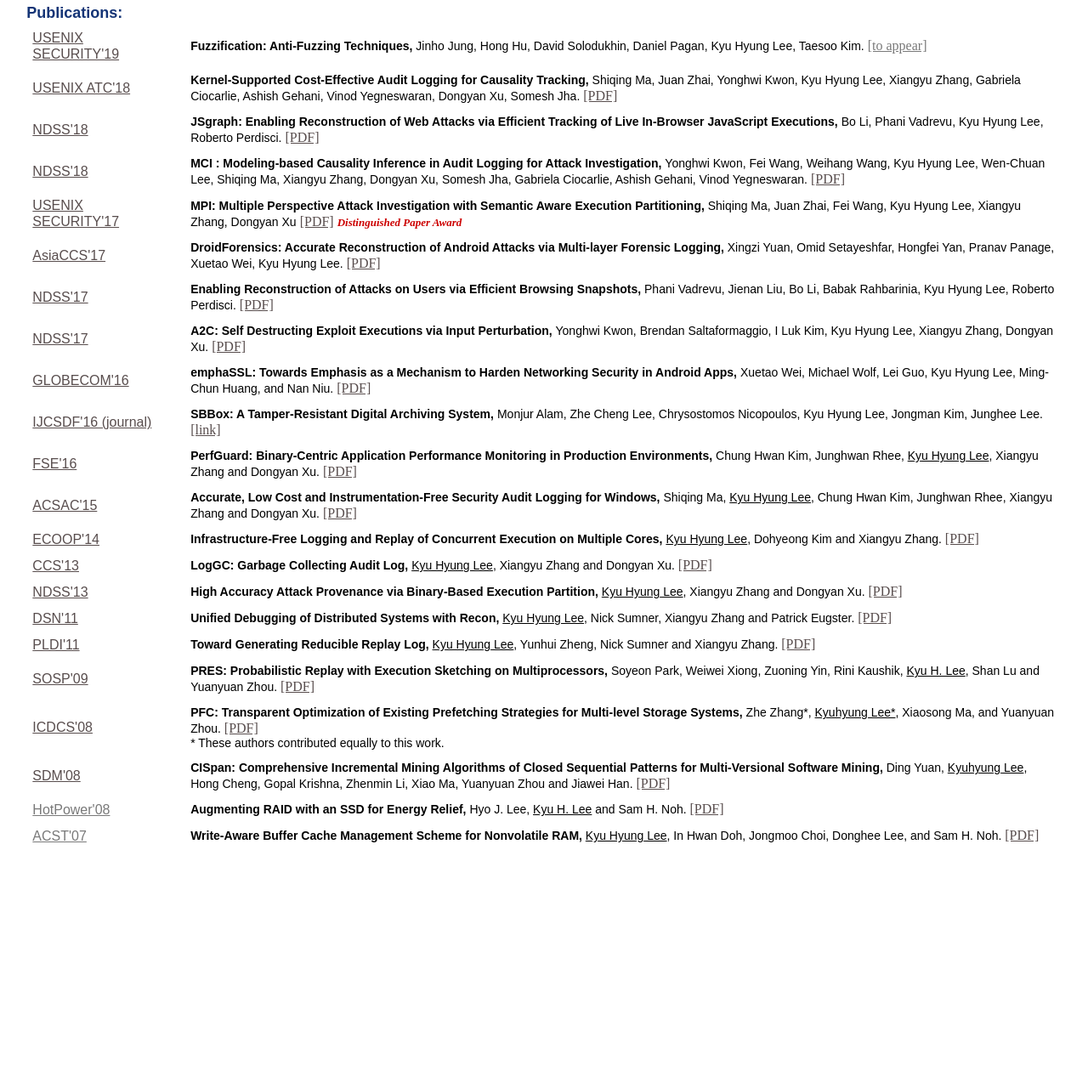
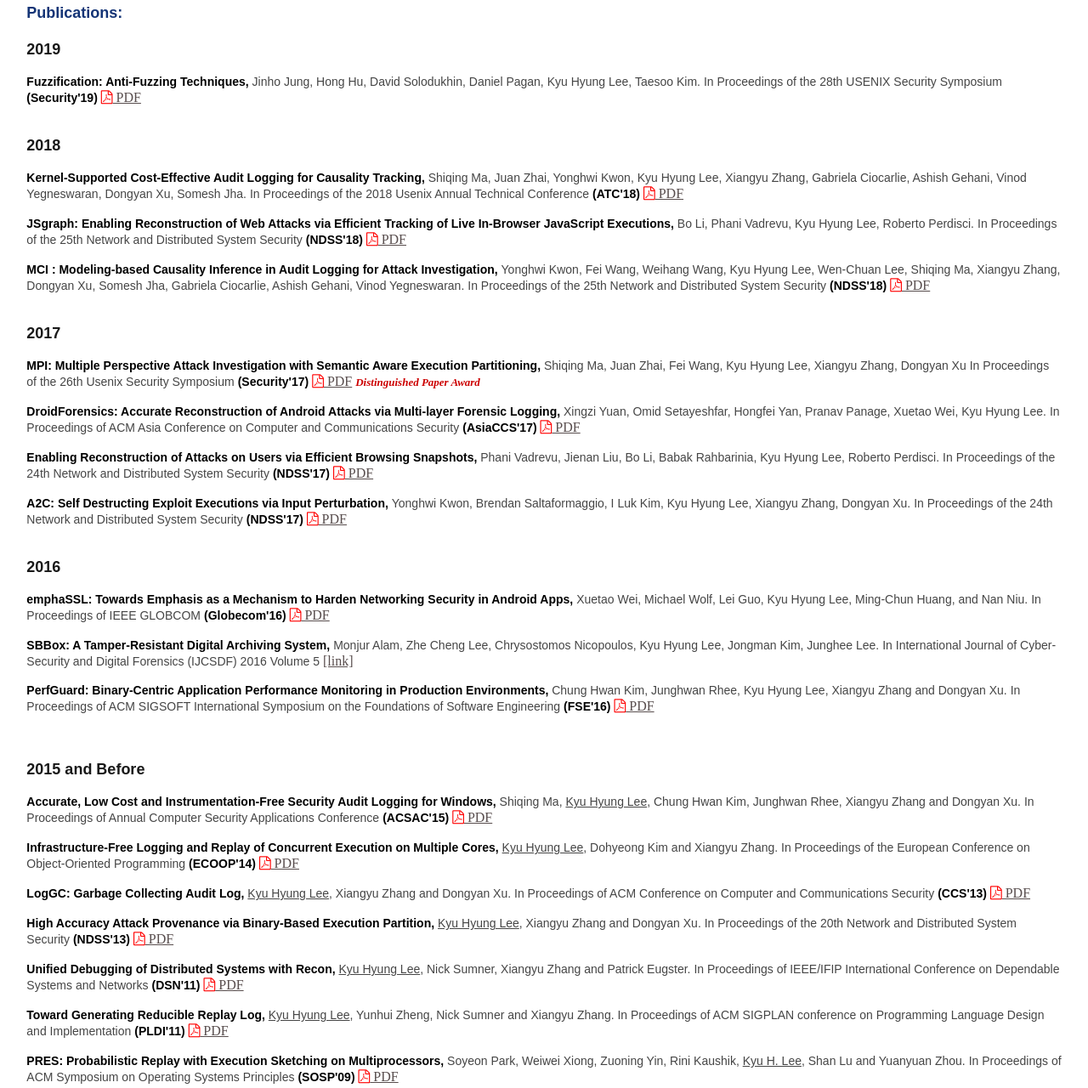
Before and after one commit to kyuhlee/kyuhlee.github.io, a plain HTML site: page index.html in a window 1280 px wide. Shown: the part 804-2084 px from the top of the page at 85% size. Before the commit the page ends 1846 px from the top, so only its background shows below. Drawn offline with Linux system fonts and the light colour scheme.

Commit message:
update publication section

```diff
--- a/index.html
+++ b/index.html
@@ -16,6 +16,7 @@
   <head><meta http-equiv="Content-Type" content="text/html; charset=UTF-8" />
 				<title>KYU H. LEE @ UGA</title>
 				<link rel="stylesheet" type="text/css" media="screen,print" href="kyu.css" />
+				<link rel="stylesheet" href="https://cdnjs.cloudflare.com/ajax/libs/font-awesome/4.7.0/css/font-awesome.min.css">
 				<script type="text/javascript">
 
 				var _gaq = _gaq || [];
@@ -35,7 +36,7 @@
 
 <div class="paragraph_style">KYU HYUNG LEE <br/> </div>
 
-<div style="float:left; padding-left: 10pt; padding-right: 10pt"> <img src="http://cybersecurity.uga.edu/img/kyu.jpg" height="200" width="200"/> </div>
+<div style="float:left; padding-left: 10pt; padding-right: 10pt"> <img src="kyu.jpg" height="200" width="200"/> </div>
 
 <table style="float: left; margin-left: 20pt;" cellpadding=5 class="paragraph_style_3">
 <tr>
@@ -109,279 +110,199 @@
 </div>
 
 <div class="block">
-		<p style="padding-bottom: 0pt; padding-top: 0pt; " class="paragraph_style_2">Publications:</p>
-
-		<table cellpadding=5>
-
-		<tr>
-				<td>
-						<p class="conf"><a href="https://www.usenix.org/conference/usenixsecurity19">USENIX SECURITY'19</a>
-				</td>
-				<td width="20"></td>
-				<td>
+	<p class="paragraph_style_2">Publications:</p>
+		<br><p class="year_style">2019</p>
+		<p>
+			<p>
 				<span class="title">Fuzzification: Anti-Fuzzing Techniques, </span>
 				<span class="author">Jinho Jung, Hong Hu, David Solodukhin, Daniel Pagan, Kyu Hyung Lee, Taesoo Kim.</span>
-						<a href="">[to appear]</a>
-				</td>
-		</tr>
+				<span class="conf">In Proceedings of the 28th USENIX Security Symposium</span>
+				<span class="conf_abbr"> (Security'19)</span>
+				<a href="publications/sec19.pdf" target="_blank"><i class="fa fa-file-pdf-o" style="color:red;"></i> PDF</a>
+			</p>
+		</p>
 
-		<tr>
-				<td>
-						<p class="conf"><a href="https://www.usenix.org/conference/atc18">USENIX ATC'18</a>
-				</td>
-				<td width="20"></td>
-				<td>
+		<br><p class="year_style">2018</p>
+		<p>
+			<p>
 				<span class="title">Kernel-Supported Cost-Effective Audit Logging for Causality Tracking, </span>
 				<span class="author">Shiqing Ma, Juan Zhai, Yonghwi Kwon, Kyu Hyung Lee, Xiangyu Zhang, Gabriela Ciocarlie, Ashish Gehani, Vinod Yegneswaran, Dongyan Xu, Somesh Jha.</span>
-						<a href="publications/atc18.pdf">[PDF]</a>
-				</td>
-		</tr>
+				<span class="conf">In Proceedings of the 2018 Usenix Annual Technical Conference</span>
+				<span class="conf_abbr"> (ATC'18)</span>
+				<a href="publications/atc18.pdf" target="_blank"><i class="fa fa-file-pdf-o" style="color:red;"></i> PDF</a>
+			</p>
 
-
-		<tr>
-				<td>
-						<p class="conf"><a href="https://www.ndss-symposium.org/">NDSS'18</a>
-				</td>
-				<td width="20"></td>
-				<td>
+			<p>
 				<span class="title">JSgraph: Enabling Reconstruction of Web Attacks via Efficient Tracking of Live In-Browser JavaScript Executions, </span>
 				<span class="author">Bo Li, Phani Vadrevu, Kyu Hyung Lee, Roberto Perdisci.</span>
-						<a href="publications/ndss18_2.pdf">[PDF]</a>
-				</td>
-		</tr>
+				<span class="conf">In Proceedings of the 25th Network and Distributed System Security</span>
+				<span class="conf_abbr"> (NDSS'18)</span>
+				<a href="publications/ndss18_2.pdf" target="_blank"><i class="fa fa-file-pdf-o" style="color:red;"></i> PDF</a>
+			</p>
 
-		<tr>
-				<td>
-						<p class="conf"><a href="https://www.ndss-symposium.org/">NDSS'18</a>
-				</td>
-				<td width="20"></td>
-				<td>
+			<p>
 				<span class="title">MCI : Modeling-based Causality Inference in Audit Logging for Attack Investigation, </span>
 				<span class="author">Yonghwi Kwon, Fei Wang, Weihang Wang, Kyu Hyung Lee, Wen-Chuan Lee, Shiqing Ma, Xiangyu Zhang, Dongyan Xu, Somesh Jha, Gabriela Ciocarlie, Ashish Gehani, Vinod Yegneswaran.</span>
-						<a href="publications/ndss18_1.pdf">[PDF]</a>
-				</td>
-		</tr>
+				<span class="conf">In Proceedings of the 25th Network and Distributed System Security</span>
+				<span class="conf_abbr"> (NDSS'18)</span>
+				<a href="publications/ndss18_1.pdf" target="_blank"><i class="fa fa-file-pdf-o" style="color:red;"></i> PDF</a>
+			</p>
+		</p>
 
-		<tr>
-				<td>
-						<p class="conf"><a href="https://www.usenix.org/conference/usenixsecurity17">USENIX SECURITY'17</a>
-				</td>
-				<td width="20"></td>
-				<td>
+		<br><p class="year_style">2017</p>
+		<p>
+			<p>
 				<span class="title">MPI: Multiple Perspective Attack Investigation with Semantic Aware Execution Partitioning, </span>
 				<span class="author">Shiqing Ma, Juan Zhai, Fei Wang, Kyu Hyung Lee, Xiangyu Zhang, Dongyan Xu</span>
-						<a href="https://www.usenix.org/system/files/conference/usenixsecurity17/sec17-ma.pdf">[PDF]</a>
+				<span class="conf">In Proceedings of the 26th Usenix Security Symposium</span>
+				<span class="conf_abbr"> (Security'17)</span>
+				<a href="publications/sec17.pdf" target="_blank"><i class="fa fa-file-pdf-o" style="color:red;"></i> PDF</a>
 				<b><font color="#cc0000" size="2"><i>Distinguished Paper Award</i></font></b>
-				</td>
-		</tr>
+			</p>
 
-
-		<tr>
-				<td>
-						<p class="conf"><a href="http://asiaccs2017.com/">AsiaCCS'17</a>
-				</td>
-				<td width="20"></td>
-				<td>
+			<p>
 				<span class="title">DroidForensics: Accurate Reconstruction of Android Attacks via Multi-layer Forensic Logging, </span>
 				<span class="author">Xingzi Yuan, Omid Setayeshfar, Hongfei Yan, Pranav Panage, Xuetao Wei, Kyu Hyung Lee.</span>
-						<a href="publications/asiaccs17.pdf">[PDF]</a>
-				</td>
-		</tr>
+				<span class="conf">In Proceedings of ACM Asia Conference on Computer and Communications Security</span>
+				<span class="conf_abbr"> (AsiaCCS'17)</span>
+				<a href="publications/asiaccs17.pdf" target="_blank"><i class="fa fa-file-pdf-o" style="color:red;"></i> PDF</a>
+			</p>
 
-		<tr>
-				<td>
-						<p class="conf"><a href="http://www.internetsociety.org/events/ndss-symposium/ndss-symposium-2017">NDSS'17</a>
-				</td>
-				<td width="20"></td>
-				<td>
+			<p>
 				<span class="title">Enabling Reconstruction of Attacks on Users via Efficient Browsing Snapshots, </span>
 				<span class="author">Phani Vadrevu, Jienan Liu, Bo Li, Babak Rahbarinia, Kyu Hyung Lee, Roberto Perdisci.</span>
-						<a href="publications/ndss17_2.pdf">[PDF]</a>
-				</td>
-		</tr>
+				<span class="conf">In Proceedings of the 24th Network and Distributed System Security</span>
+				<span class="conf_abbr"> (NDSS'17)</span>
+				<a href="publications/ndss17_2.pdf" target="_blank"><i class="fa fa-file-pdf-o" style="color:red;"></i> PDF</a>
+			</p>
 
-		<tr>
-				<td>
-						<p class="conf"><a href="http://www.internetsociety.org/events/ndss-symposium/ndss-symposium-2017">NDSS'17</a>
-				</td>
-				<td width="20"></td>
-				<td>
+			<p>
 				<span class="title">A2C: Self Destructing Exploit Executions via Input Perturbation, </span>
 				<span class="author">Yonghwi Kwon, Brendan Saltaformaggio, I Luk Kim, Kyu Hyung Lee, Xiangyu Zhang, Dongyan Xu.</span>
-						<a href="publications/ndss17_1.pdf">[PDF]</a>
-				</td>
-		</tr>
+				<span class="conf">In Proceedings of the 24th Network and Distributed System Security</span>
+				<span class="conf_abbr"> (NDSS'17)</span>
+				<a href="publications/ndss17_1.pdf" target="_blank"><i class="fa fa-file-pdf-o" style="color:red;"></i> PDF</a>
+			</p>
+		</p>
 
-		<tr>
-				<td>
-						<p class="conf"><a href="http://globecom2016.ieee-globecom.org/">GLOBECOM'16</a>
-				</td>
-				<td width="20"></td>
-				<td>
+		<br><p class="year_style">2016</p>
+		<p>
+			<p>
 				<span class="title">emphaSSL: Towards Emphasis as a Mechanism to Harden Networking Security in Android Apps,</span>
 				<span class="author">Xuetao Wei, Michael Wolf, Lei Guo, Kyu Hyung Lee, Ming-Chun Huang, and Nan Niu.</span>
-						<a href="publications/gc16.pdf">[PDF]</a>
-				</td>
-		</tr>
+				<span class="conf">In Proceedings of IEEE GLOBCOM</span>
+				<span class="conf_abbr"> (Globecom'16)</span>
+				<a href="publications/gc16.pdf" target="_blank"><i class="fa fa-file-pdf-o" style="color:red;"></i> PDF</a>
+			</p>
 
-		<tr>
-				<td>
-						<p class="conf"><a href="http://sdiwc.net/ijcsdf/">IJCSDF'16 (journal)</a>
-				</td>
-				<td width="20"></td>
-				<td>
+			<p>
 				<span class="title">SBBox: A Tamper-Resistant Digital Archiving System,</span>
 				<span class="author">Monjur Alam, Zhe Cheng Lee, Chrysostomos Nicopoulos, Kyu Hyung Lee, Jongman Kim, Junghee Lee.</span>
+				<span class="conf">In International Journal of Cyber-Security and Digital Forensics (IJCSDF) 2016 Volume 5</span>
 				<a href="http://sdiwc.net/digital-library/sbbox-a-tamperresistant-digital-archiving-system">[link]</a>
-				</td>
-		</tr>
+			</p>
 
-		<tr>
-				<td>
-						<p class="conf"><a href="http://www.cs.ucdavis.edu/fse2016/">FSE'16</a>
-				</td>
-				<td width="20"></td>
-				<td>
+			<p>
 				<span class="title"> PerfGuard: Binary-Centric Application Performance Monitoring in Production Environments, </span>
-						<span class="author">Chung Hwan Kim, Junghwan Rhee, <u>Kyu Hyung Lee</u>, Xiangyu Zhang and Dongyan Xu.</span>
-						<a href="publications/fse16.pdf">[PDF]</a>
-				</td>
-		</tr>
+				<span class="author">Chung Hwan Kim, Junghwan Rhee, Kyu Hyung Lee, Xiangyu Zhang and Dongyan Xu.</span>
+				<span class="conf">In Proceedings of ACM SIGSOFT International Symposium on the Foundations of Software Engineering</span>
+				<span class="conf_abbr"> (FSE'16)</span>
+				<a href="publications/fse16.pdf" target="_blank"><i class="fa fa-file-pdf-o" style="color:red;"></i> PDF</a>
+			</p>
+		</p>
 
-		<tr>
-				<td>
-						<p class="conf"><a href="http://acsac.org/2015/">ACSAC'15</a>
-				</td>
-				<td width="20"></td>
-				<td>
+		<br>
+		<br><p class="year_style">2015 and Before</p>
+		<p>
+			<p>
 				<span class="title"> Accurate, Low Cost and Instrumentation-Free Security Audit Logging for Windows, </span>
 				<span class="author">Shiqing Ma, <u>Kyu Hyung Lee</u>, Chung Hwan Kim, Junghwan Rhee, Xiangyu Zhang and Dongyan Xu.</span>
-						<a href="publications/acsac15.pdf">[PDF]</a>
-				</td>
-		</tr>
+				<span class="conf">In Proceedings of Annual Computer Security Applications Conference</span>
+				<span class="conf_abbr"> (ACSAC'15)</span>
+				<a href="publications/acsac15.pdf" target="_blank"><i class="fa fa-file-pdf-o" style="color:red;"></i> PDF</a>
+			</p>
 
-		<tr>
-				<td>
-						<p class="conf"><a href="http://ecoop14.it.uu.se/">ECOOP'14</a>
-				</td>
-				<td width="20"></td>
-				<td>
+			<p>
 				<span class="title">Infrastructure-Free Logging and Replay of Concurrent Execution on Multiple Cores, </span>
 				<span class="author"><u>Kyu Hyung Lee</u>, Dohyeong Kim and Xiangyu Zhang. </span>
-						<a href="publications/ecoop14.pdf">[PDF]</a>
-				</td>
-		</tr>
+				<span class="conf">In Proceedings of the European Conference on Object-Oriented Programming</span>
+				<span class="conf_abbr"> (ECOOP'14)</span>
+				<a href="publications/ecoop14.pdf" target="_blank"><i class="fa fa-file-pdf-o" style="color:red;"></i> PDF</a>
+			</p>
 
-		<tr>
-				<td>
-						<p class="conf"><a href="http://www.sigsac.org/ccs/CCS2013/index.html">CCS'13</a>
-				</td>
-				<td width="20"></td>
-				<td>
+			<p>
 				<span class="title">LogGC: Garbage Collecting Audit Log, </span>
 				<span class="author"><u>Kyu Hyung Lee</u>, Xiangyu Zhang and Dongyan Xu. </span>
-						<a href="publications/ccs13.pdf">[PDF]</a>
-				</td>
-		</tr>
+				<span class="conf">In Proceedings of ACM Conference on Computer and Communications Security</span>
+				<span class="conf_abbr"> (CCS'13)</span>
+				<a href="publications/ccs13.pdf" target="_blank"><i class="fa fa-file-pdf-o" style="color:red;"></i> PDF</a>
+			</p>
 
-		<tr>
-				<td>
-						<p class="conf"><a href="http://www.internetsociety.org/events/ndss-symposium-2013">NDSS'13</a>
-				</td>
-				<td width="20"></td>
-				<td>
+			<p>
 				<span class="title">High Accuracy Attack Provenance via Binary-Based Execution Partition, </span>
 				<span class="author"><u>Kyu Hyung Lee</u>, Xiangyu Zhang and Dongyan Xu. </span>
-						<a href="publications/ndss13.pdf">[PDF]</a>
-				</td>
-		</tr>
+				<span class="conf">In Proceedings of the 20th Network and Distributed System Security</span>
+				<span class="conf_abbr"> (NDSS'13)</span>
+				<a href="publications/ndss13.pdf" target="_blank"><i class="fa fa-file-pdf-o" style="color:red;"></i> PDF</a>
+			</p>
 
-		<tr>
-				<td>
-						<p class="conf"><a href="http://2011.dsn.org/">DSN'11</a>
-				</td>
-				<td width="20"></td>
-				<td>
+			<p>
 				<span class="title">Unified Debugging of Distributed Systems with Recon, </span>
 				<span class="author"><u>Kyu Hyung Lee</u>, Nick Sumner, Xiangyu Zhang and Patrick Eugster. </span>
-						<a href="publications/dsn11.pdf">[PDF]</a>
-				</td>
-		</tr>
+				<span class="conf">In Proceedings of IEEE/IFIP International Conference on Dependable Systems and Networks</span>
+				<span class="conf_abbr"> (DSN'11)</span>
+				<a href="publications/dsn11.pdf" target="_blank"><i class="fa fa-file-pdf-o" style="color:red;"></i> PDF</a>
+			</p>
 
-		<tr>
-				<td>
-						<p class="conf"><a href="http://pldi11.cs.utah.edu/">PLDI'11</a>
-				</td>
-				<td width="20"></td>
-				<td>
+			<p>
 				<span class="title">Toward Generating Reducible Replay Log, </span>
 				<span class="author"><u>Kyu Hyung Lee</u>, Yunhui Zheng, Nick Sumner and Xiangyu Zhang. </span>
-						<a href="publications/pldi11.pdf">[PDF]</a>
-				</td>
-		</tr>
+				<span class="conf">In Proceedings of ACM SIGPLAN conference on Programming Language Design and Implementation</span>
+				<span class="conf_abbr"> (PLDI'11)</span>
+				<a href="publications/pldi11.pdf" target="_blank"><i class="fa fa-file-pdf-o" style="color:red;"></i> PDF</a>
+			</p>
 
-		<tr>
-				<td>
-						<p class="conf"><a href="http://www.sigops.org/sosp/sosp09">SOSP'09</a>
-				</td>
-				<td width="20"></td>
-				<td>
+			<p>
 				<span class="title">PRES: Probabilistic Replay with Execution Sketching on Multiprocessors, </span>
 				<span class="author">Soyeon Park, Weiwei Xiong, Zuoning Yin, Rini Kaushik, <u>Kyu H. Lee</u>, Shan Lu and Yuanyuan Zhou. </span>
-						<a href="publications/sosp09.pdf">[PDF]</a>
-				</td>
-		</tr>
+				<span class="conf">In Proceedings of ACM Symposium on Operating Systems Principles</span>
+				<span class="conf_abbr"> (SOSP'09)</span>
+				<a href="publications/sosp09.pdf" target="_blank"><i class="fa fa-file-pdf-o" style="color:red;"></i> PDF</a>
+			</p>
 
-		<tr>
-				<td>
-						<p class="conf"><a href="http://www.informatik.uni-trier.de/~ley/db/conf/icdcs/icdcs2008.html">ICDCS'08</a>
-				</td>
-				<td width="20"></td>
-				<td>
+			<p>
 				<span class="title">PFC: Transparent Optimization of Existing Prefetching Strategies for Multi-level Storage Systems, </span>
 				<span class="author">Zhe Zhang*, <u>Kyuhyung Lee*</u>, Xiaosong Ma, and Yuanyuan Zhou. </span>
-						<a href="publications/icdcs08.pdf">[PDF]</a>
+				<span class="conf">In Proceedings of International Conference on Distributed Computing Systems</span>
+				<span class="conf_abbr"> (ICDCS'08)</span>
+				<a href="publications/icdcs08.pdf" target="_blank"><i class="fa fa-file-pdf-o" style="color:red;"></i> PDF</a>
 				<br>
 				<span class="author">* These authors contributed equally to this work.</span>
-				</td>
-		</tr>
+			</p>
 
-		<tr>
-				<td>
-						<p class="conf"><a href="http://www.siam.org/meetings/sdm08/">SDM'08</a>
-				</td>
-				<td width="20"></td>
-				<td>
+			<p>
 				<span class="title">CISpan: Comprehensive Incremental Mining Algorithms of Closed Sequential Patterns for Multi-Versional Software Mining, </span>
 				<span class="author">Ding Yuan, <u>Kyuhyung Lee</u>, Hong Cheng, Gopal Krishna, Zhenmin Li, Xiao Ma, Yuanyuan Zhou and Jiawei Han. </span>
-						<a href="publications/sdm08.pdf">[PDF]</a>
-				</td>
-		</tr>
+				<span class="conf">In Proceedings of SIAM International Conference on Data Mining</span>
+				<span class="conf_abbr"> (SDM'08)</span>
+				<a href="publications/sdm08.pdf" target="_blank"><i class="fa fa-file-pdf-o" style="color:red;"></i> PDF</a>
+			</p>
 
-		<tr>
-				<td>
-						<p class="conf"><a href="">HotPower'08</a>
-				</td>
-				<td width="20"></td>
-				<td>
+			<p>
 				<span class="title">Augmenting RAID with an SSD for Energy Relief, </span>
 				<span class="author">Hyo J. Lee, <u>Kyu H. Lee</u> and Sam H. Noh. </span>
-						<a href="publications/hotpower08.pdf">[PDF]</a>
-				</td>
-		</tr>
+				<span class="conf">In Workshop on Power Aware Computing and Systems</span>
+				<span class="conf_abbr"> (HotPower'08)</span>
+				<a href="publications/hotpower08.pdf" target="_blank"><i class="fa fa-file-pdf-o" style="color:red;"></i> PDF</a>
+			</p>
 
-
-		<tr>
-				<td>
-						<p class="conf"><a href="">ACST'07</a>
-				</td>
-				<td width="20"></td>
-				<td>
+			<p>
 				<span class="title">Write-Aware Buffer Cache Management Scheme for Nonvolatile RAM, </span>
-						<span class="author"><u>Kyu Hyung Lee</u>, In Hwan Doh, Jongmoo Choi, Donghee Lee, and Sam H. Noh. </span>
-						<a href="publications/acst07.pdf">[PDF]</a>
-				</td>
-		</tr>
-
-		</table>
+				<span class="author">Kyu Hyung Lee, In Hwan Doh, Jongmoo Choi, Donghee Lee, and Sam H. Noh. </span>
+				<span class="conf">In Proceedings of International Conference on Advances in Computer Science and Technology</span>
+				<span class="conf_abbr"> (ACST'08)</span>
+				<a href="publications/acst07.pdf" target="_blank"><i class="fa fa-file-pdf-o" style="color:red;"></i> PDF</a>
+			</p>
+		</p>
+	</p>
 </div>
--- a/kyu.css
+++ b/kyu.css
@@ -12,16 +12,17 @@
 		padding: 10px;
 		margin-bottom: 10px;
 }
-.conf {
-    color: rgb(88, 77, 77);
-    font-family: 'ArialMT', 'Arial', sans-serif;
-    font-size: 16px;
+
+.year_style {
+    color: rgb(25, 25, 25);
+    font-family: 'Arial-BoldMT', 'Arial', sans-serif;
+    font-size: 18px;
     font-stretch: normal;
     font-style: normal;
     font-variant: normal;
-    font-weight: 400;
+    font-weight: 700;
     letter-spacing: 0;
-    line-height: 19px;
+    line-height: 25px;
     margin-bottom: 0px;
     margin-left: 0px;
     margin-right: 0px;
@@ -34,6 +35,7 @@
     text-indent: 0px;
     text-transform: none;
 }
+
 .paragraph_style_2 {
     color: rgb(20, 52, 118);
     font-family: 'Arial-BoldMT', 'Arial', sans-serif;
@@ -104,6 +106,7 @@
     line-height: 19px;
     text-decoration: none;
 }
+
 .title {
     color: rgb(0, 0, 0);
     font-family: 'Arial-BoldMT', 'Arial', sans-serif;
@@ -115,7 +118,7 @@
     opacity: 1.00;
 }
 .author {
-    color: rgb(0, 0, 0);
+    color: rgb(69, 69, 69);
     font-family: 'ArialMT', 'Arial', sans-serif;
     font-size: 14px;
     font-stretch: normal;
@@ -136,6 +139,39 @@
     text-indent: 0px;
     text-transform: none;
 }
+.conf {
+    color: rgb(69, 69, 69);
+    font-family: 'ArialMT', 'Arial', sans-serif;
+    font-size: 14px;
+    font-stretch: normal;
+    font-style: normal;
+    font-variant: normal;
+    font-weight: 400;
+    letter-spacing: 0;
+    line-height: 16px;
+    margin-bottom: 0px;
+    margin-left: 0px;
+    margin-right: 0px;
+    margin-top: 0px;
+    opacity: 1.00;
+    padding-bottom: 0px;
+    padding-top: 0px;
+    text-align: left;
+    text-decoration: none;
+    text-indent: 0px;
+    text-transform: none;
+}
+.conf_abbr {
+    color: rgb(0, 0, 0);
+    font-family: 'Arial-BoldMT', 'Arial', sans-serif;
+    font-size: 14px;
+    font-stretch: normal;
+    font-style: normal;
+    font-weight: 700;
+    line-height: 19px;
+    opacity: 1.00;
+}
+
 .style_3 {
     font-family: 'Arial-BoldMT', 'Arial', sans-serif;
     font-size: 14px;
@@ -182,6 +218,7 @@
     line-height: 16px;
     opacity: 1.00;
 }
+
 .style_External_630_58 {
     position: relative;
 }
```
Also changed, not shown: 1 other file. Lines whose indentation alone changed are shown as unchanged.
